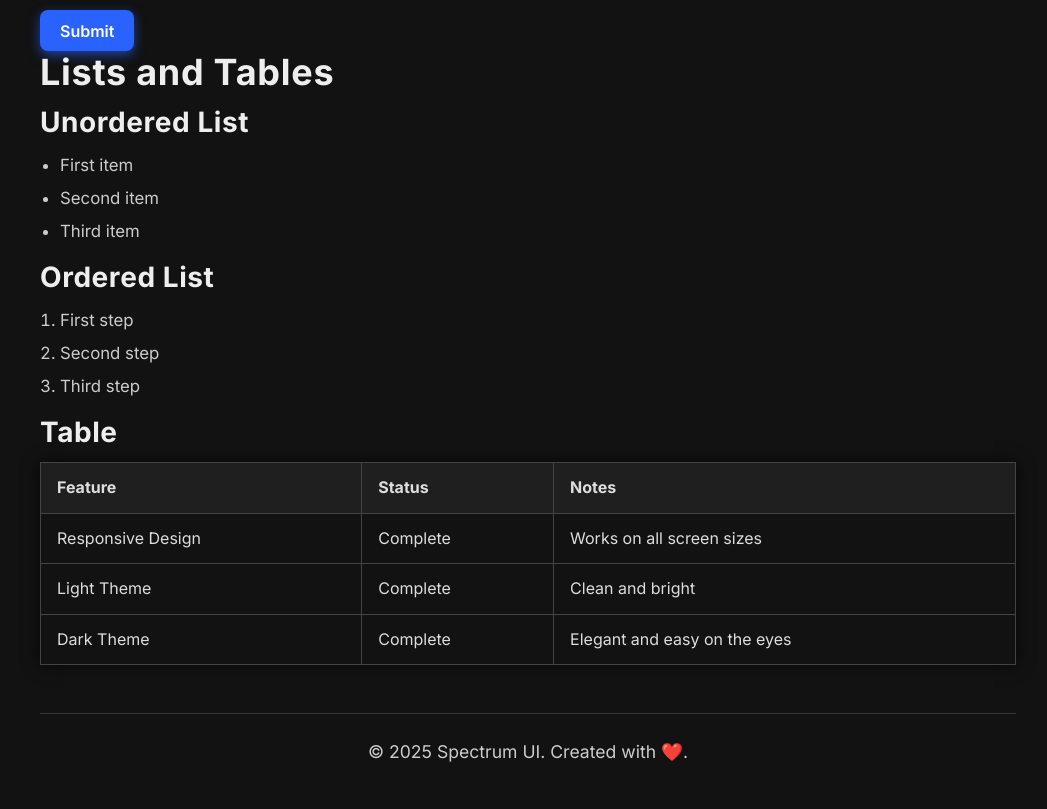
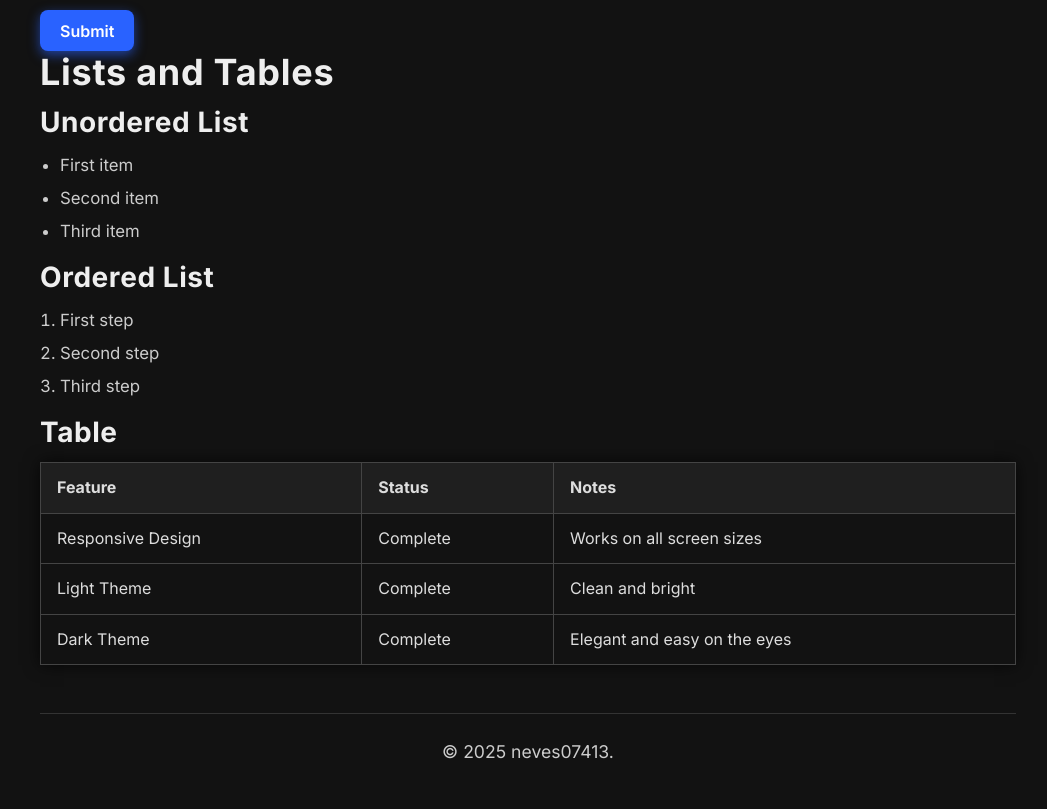
Before and after one commit to MiguelNeves07/Spectrum, a plain HTML site: page dark.html in a window 1280 px wide. Shown: the part 1056-1865 px from the top of the page, without its empty margins (112-1159 px from the left). Drawn offline with Linux system fonts and the light colour scheme.

Commit message:
Update dark.html

```diff
--- a/dark.html
+++ b/dark.html
@@ -102,7 +102,7 @@
     </section>
 
     <footer>
-      <p>© 2025 Spectrum UI. Created with ❤️.</p>
+      <p>© 2025 neves07413.</p>
     </footer>
   </div>
 </body>
```
